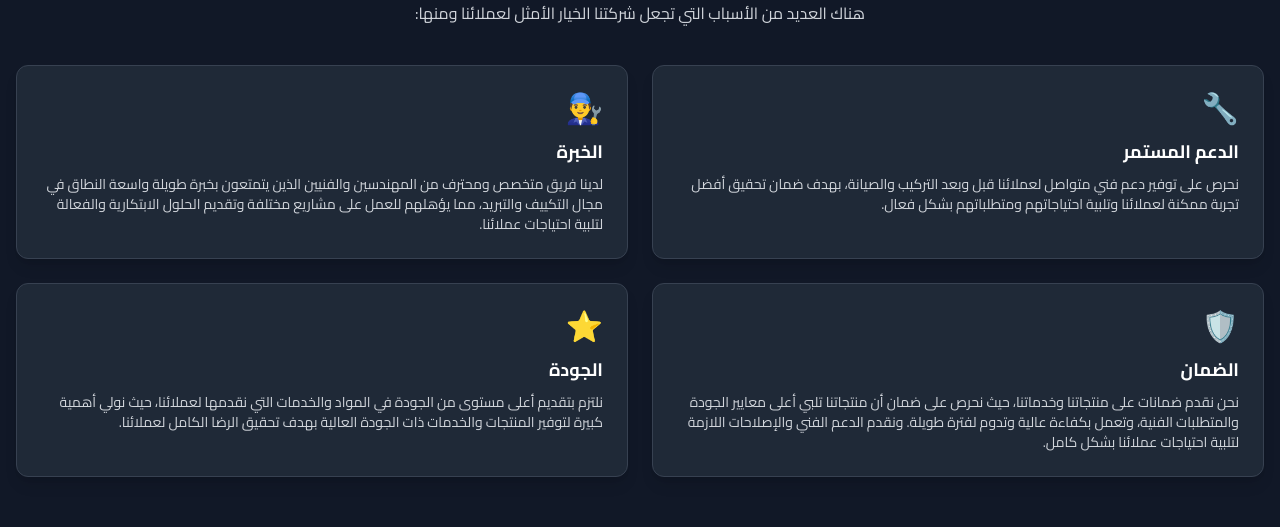
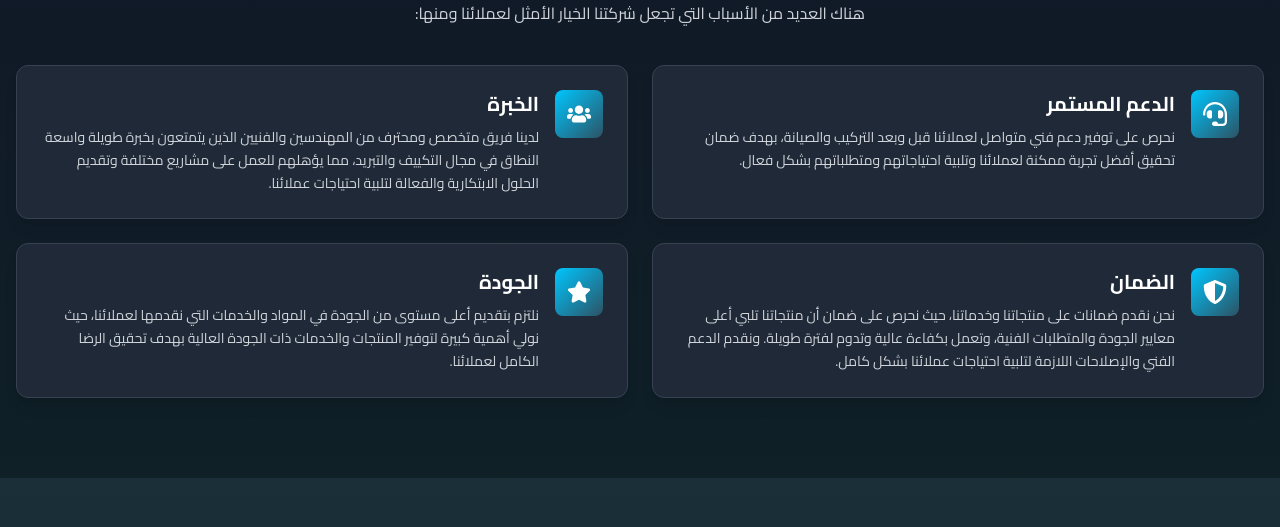
Before and after one commit to nawafonti123/riah-aljalid-clean, a Next.js app in the folder frontend/: page / in a window 1280 px wide. Shown: the part 1803-2330 px from the top of the page. Built offline with nearby package versions, Linux system fonts and the light colour scheme; no server answers.

Commit message:
Fix WhyUs section: replace emojis with professional icons from react-icons

```diff
--- a/frontend/components/sections/WhyUs.tsx
+++ b/frontend/components/sections/WhyUs.tsx
@@ -1,34 +1,31 @@
-// components/sections/WhyUs.tsx
+// frontend/components/sections/WhyUs.tsx
 'use client';
 
 import { useRef } from 'react';
 import { motion, useInView } from 'framer-motion';
+import { FaHeadset, FaUsers, FaShieldAlt, FaStar } from 'react-icons/fa';
 
 const reasons = [
   {
+    icon: FaHeadset,
     title: 'الدعم المستمر',
-    description:
-      'نحرص على توفير دعم فني متواصل لعملائنا قبل وبعد التركيب والصيانة، بهدف ضمان تحقيق أفضل تجربة ممكنة لعملائنا وتلبية احتياجاتهم ومتطلباتهم بشكل فعال.',
-    icon: '🔧',
+    description: 'نحرص على توفير دعم فني متواصل لعملائنا قبل وبعد التركيب والصيانة، بهدف ضمان تحقيق أفضل تجربة ممكنة لعملائنا وتلبية احتياجاتهم ومتطلباتهم بشكل فعال.'
   },
   {
+    icon: FaUsers,
     title: 'الخبرة',
-    description:
-      'لدينا فريق متخصص ومحترف من المهندسين والفنيين الذين يتمتعون بخبرة طويلة واسعة النطاق في مجال التكييف والتبريد، مما يؤهلهم للعمل على مشاريع مختلفة وتقديم الحلول الابتكارية والفعالة لتلبية احتياجات عملائنا.',
-    icon: '👨‍🔧',
+    description: 'لدينا فريق متخصص ومحترف من المهندسين والفنيين الذين يتمتعون بخبرة طويلة واسعة النطاق في مجال التكييف والتبريد، مما يؤهلهم للعمل على مشاريع مختلفة وتقديم الحلول الابتكارية والفعالة لتلبية احتياجات عملائنا.'
   },
   {
+    icon: FaShieldAlt,
     title: 'الضمان',
-    description:
-      'نحن نقدم ضمانات على منتجاتنا وخدماتنا، حيث نحرص على ضمان أن منتجاتنا تلبي أعلى معايير الجودة والمتطلبات الفنية، وتعمل بكفاءة عالية وتدوم لفترة طويلة. ونقدم الدعم الفني والإصلاحات اللازمة لتلبية احتياجات عملائنا بشكل كامل.',
-    icon: '🛡️',
+    description: 'نحن نقدم ضمانات على منتجاتنا وخدماتنا، حيث نحرص على ضمان أن منتجاتنا تلبي أعلى معايير الجودة والمتطلبات الفنية، وتعمل بكفاءة عالية وتدوم لفترة طويلة. ونقدم الدعم الفني والإصلاحات اللازمة لتلبية احتياجات عملائنا بشكل كامل.'
   },
   {
+    icon: FaStar,
     title: 'الجودة',
-    description:
-      'نلتزم بتقديم أعلى مستوى من الجودة في المواد والخدمات التي نقدمها لعملائنا، حيث نولي أهمية كبيرة لتوفير المنتجات والخدمات ذات الجودة العالية بهدف تحقيق الرضا الكامل لعملائنا.',
-    icon: '⭐',
-  },
+    description: 'نلتزم بتقديم أعلى مستوى من الجودة في المواد والخدمات التي نقدمها لعملائنا، حيث نولي أهمية كبيرة لتوفير المنتجات والخدمات ذات الجودة العالية بهدف تحقيق الرضا الكامل لعملائنا.'
+  }
 ];
 
 export default function WhyUs() {
@@ -36,43 +33,43 @@ export default function WhyUs() {
   const inView = useInView(ref, { once: true, amount: 0.2 });
 
   return (
-    <section
-      ref={ref}
-      className="py-12 sm:py-16 md:py-20 bg-gray-50 dark:bg-gray-900 transition-colors duration-300"
-    >
+    <section ref={ref} className="py-12 sm:py-16 md:py-20 bg-gradient-to-b from-white to-gray-50 dark:from-gray-900 dark:to-[#0F2027] transition-colors duration-300">
       <div className="container mx-auto px-4">
         <motion.div
           initial={{ opacity: 0, y: 20 }}
           animate={inView ? { opacity: 1, y: 0 } : {}}
-          transition={{ duration: 0.6 }}
-          className="text-center mb-10"
+          transition={{ duration: 0.5 }}
+          className="text-center mb-8 sm:mb-10"
         >
-          <h2 className="text-2xl sm:text-3xl md:text-4xl font-bold text-gray-900 dark:text-white">
-            لماذا تختار رياح الجليد؟
-          </h2>
-          <p className="text-sm sm:text-base text-gray-600 dark:text-gray-300 mt-2">
-            هناك العديد من الأسباب التي تجعل شركتنا الخيار الأمثل لعملائنا ومنها:
-          </p>
+          <h2 className="text-2xl sm:text-3xl md:text-4xl font-bold text-gray-900 dark:text-white">لماذا تختار رياح الجليد؟</h2>
+          <p className="text-sm sm:text-base text-gray-600 dark:text-gray-300 mt-2">هناك العديد من الأسباب التي تجعل شركتنا الخيار الأمثل لعملائنا ومنها:</p>
         </motion.div>
 
         <div className="grid grid-cols-1 md:grid-cols-2 gap-6">
-          {reasons.map((reason, index) => (
+          {reasons.map((reason, index) => {
+            const Icon = reason.icon;
+            return (
               <motion.div
                 key={index}
                 initial={{ opacity: 0, y: 20 }}
                 animate={inView ? { opacity: 1, y: 0 } : {}}
                 transition={{ duration: 0.4, delay: index * 0.1 }}
-              className="bg-white dark:bg-gray-800 p-6 rounded-xl shadow-lg border border-gray-200 dark:border-gray-700"
+                className="bg-white dark:bg-gray-800 p-6 rounded-xl shadow-lg border border-gray-200 dark:border-gray-700 hover:shadow-xl transition-all hover:scale-[1.02]"
               >
-              <div className="text-3xl mb-3">{reason.icon}</div>
-              <h3 className="text-base sm:text-lg font-bold text-gray-900 dark:text-white mb-2">
-                {reason.title}
-              </h3>
-              <p className="text-xs sm:text-sm text-gray-600 dark:text-gray-300 leading-relaxed">
-                {reason.description}
-              </p>
+                <div className="flex items-start gap-4">
+                  <div className="flex-shrink-0">
+                    <div className="w-12 h-12 rounded-lg bg-gradient-to-br from-[#01AEBE] to-[#9DCC40] dark:from-[#00c6ff] dark:to-[#2C5364] flex items-center justify-center">
+                      <Icon className="w-6 h-6 text-white" />
+                    </div>
+                  </div>
+                  <div className="flex-1">
+                    <h3 className="text-lg sm:text-xl font-bold text-gray-900 dark:text-white mb-2">{reason.title}</h3>
+                    <p className="text-sm text-gray-600 dark:text-gray-300 leading-relaxed">{reason.description}</p>
+                  </div>
+                </div>
               </motion.div>
-          ))}
+            );
+          })}
         </div>
       </div>
     </section>
```
Lines whose indentation alone changed are shown as unchanged.
